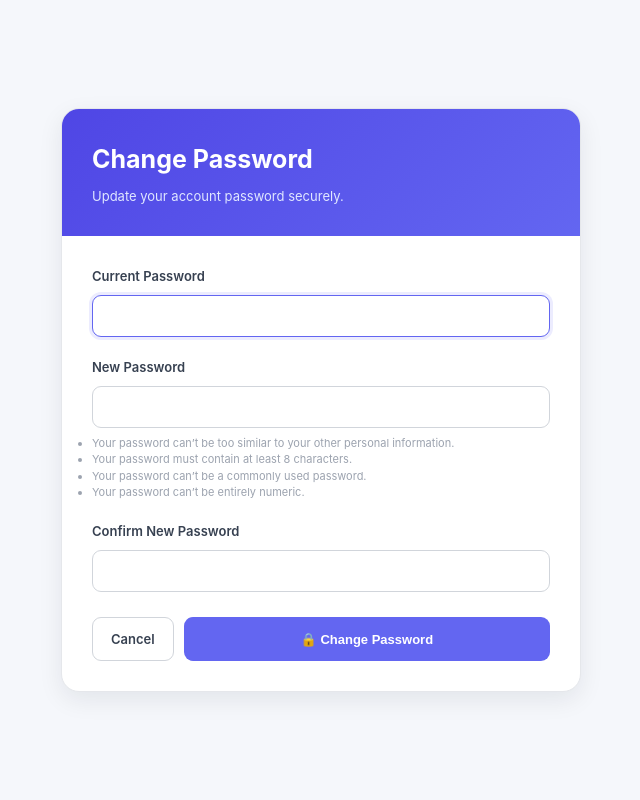
After one commit to Yash478git/Expense_Tracker, a Django app: page /profile/change-password/ in a window 1280 px wide. The commit adds this page. Shown: the whole page, without its empty margins (319-959 px from the left). Run offline with Django 5.2, Linux system fonts and the light colour scheme; the visitor is signed in with stand-in values (Sample User, id 1); parts of the project's set-up code (start-up, migrations or seed data) failed here and were passed over.

Commit message:
Add change password feature

```diff
--- a/tracker/forms.py
+++ b/tracker/forms.py
@@ -1,5 +1,5 @@
 from django import forms
-from django.contrib.auth.forms import UserCreationForm
+from django.contrib.auth.forms import UserCreationForm, PasswordChangeForm
 from django.contrib.auth.models import User
 
 from .models import Budget, Category, Transaction, UserProfile
@@ -188,3 +188,6 @@ class BudgetForm(forms.ModelForm):
                 is_active=True
             )
         )
+
+class CustomPasswordChangeForm(PasswordChangeForm):
+    pass
--- /dev/null
+++ b/tracker/templates/tracker/change_password.html
@@ -0,0 +1,448 @@
+{% load static %}
+
+<!DOCTYPE html>
+<html lang="en">
+
+<head>
+
+    <meta charset="UTF-8">
+
+    <meta
+        name="viewport"
+        content="width=device-width, initial-scale=1.0"
+    >
+
+    <title>Change Password - Expense Tracker</title>
+
+    <link
+        rel="stylesheet"
+        href="{% static 'tracker/css/style.css' %}"
+    >
+
+    <!-- Expense Tracker Favicon -->
+    <link
+        rel="icon"
+        type="image/png"
+        href="{% static 'tracker/favicon.png' %}?v=3"
+    >
+
+    <link
+        rel="shortcut icon"
+        href="{% static 'tracker/favicon.png' %}?v=3"
+    >
+
+    <style>
+
+        body {
+            background: #f5f7fb;
+        }
+
+
+        .password-page {
+            min-height: 100vh;
+
+            display: flex;
+
+            align-items: center;
+
+            justify-content: center;
+
+            padding: 30px;
+        }
+
+
+        .password-card {
+            width: 100%;
+
+            max-width: 520px;
+
+            background: white;
+
+            border: 1px solid #e5e7eb;
+
+            border-radius: 18px;
+
+            box-shadow: var(--shadow-md);
+
+            overflow: hidden;
+        }
+
+
+        .password-header {
+            padding: 30px;
+
+            background:
+                linear-gradient(
+                    135deg,
+                    #4f46e5,
+                    #6366f1
+                );
+
+            color: white;
+        }
+
+
+        .password-header h1 {
+            margin: 0 0 7px;
+
+            font-size: 25px;
+        }
+
+
+        .password-header p {
+            margin: 0;
+
+            font-size: 13px;
+
+            color: #e0e7ff;
+        }
+
+
+        .password-body {
+            padding: 30px;
+        }
+
+
+        .form-group {
+            margin-bottom: 20px;
+        }
+
+
+        .form-group label {
+            display: block;
+
+            margin-bottom: 8px;
+
+            color: #374151;
+
+            font-size: 13px;
+
+            font-weight: 600;
+        }
+
+
+        .form-group input {
+            width: 100%;
+
+            box-sizing: border-box;
+
+            padding: 12px 14px;
+
+            border: 1px solid #d1d5db;
+
+            border-radius: 9px;
+
+            background: white;
+
+            color: #111827;
+
+            font-size: 14px;
+
+            outline: none;
+
+            transition: 0.2s ease;
+        }
+
+
+        .form-group input:focus {
+            border-color: #6366f1;
+
+            box-shadow:
+                0 0 0 3px
+                rgba(99, 102, 241, 0.12);
+        }
+
+
+        .field-error {
+            margin-top: 7px;
+
+            color: #dc2626;
+
+            font-size: 12px;
+        }
+
+
+        .form-error {
+            margin-bottom: 20px;
+
+            padding: 12px 14px;
+
+            border-radius: 9px;
+
+            background: #fef2f2;
+
+            border: 1px solid #fecaca;
+
+            color: #b91c1c;
+
+            font-size: 13px;
+        }
+
+
+        .password-help {
+            margin-top: 7px;
+
+            color: #9ca3af;
+
+            font-size: 11px;
+
+            line-height: 1.5;
+        }
+
+
+        .button-row {
+            display: flex;
+
+            gap: 10px;
+
+            margin-top: 25px;
+        }
+
+
+        .btn {
+            display: inline-flex;
+
+            align-items: center;
+
+            justify-content: center;
+
+            text-decoration: none;
+
+            border: none;
+
+            border-radius: 9px;
+
+            padding: 11px 18px;
+
+            font-size: 13px;
+
+            font-weight: 600;
+
+            cursor: pointer;
+
+            transition: 0.2s ease;
+        }
+
+
+        .btn-primary {
+            background: #6366f1;
+
+            color: white;
+
+            flex: 1;
+        }
+
+
+        .btn-primary:hover {
+            background: #4f46e5;
+
+            transform: translateY(-1px);
+        }
+
+
+        .btn-secondary {
+            background: white;
+
+            color: #374151;
+
+            border: 1px solid #d1d5db;
+        }
+
+
+        .btn-secondary:hover {
+            border-color: #6366f1;
+
+            color: #4f46e5;
+
+            background: #f9faff;
+        }
+
+
+        @media (max-width: 600px) {
+
+            .password-page {
+                padding: 15px;
+            }
+
+
+            .password-header,
+            .password-body {
+                padding: 22px;
+            }
+
+
+            .button-row {
+                flex-direction: column;
+            }
+
+
+            .btn {
+                width: 100%;
+            }
+
+        }
+
+    </style>
+
+</head>
+
+
+<body>
+
+    <div class="password-page">
+
+        <div class="password-card">
+
+
+            <!-- HEADER -->
+
+            <div class="password-header">
+
+                <h1>
+                    Change Password
+                </h1>
+
+                <p>
+                    Update your account password securely.
+                </p>
+
+            </div>
+
+
+            <!-- FORM -->
+
+            <div class="password-body">
+
+                <form
+                    method="POST"
+                    novalidate
+                >
+
+                    {% csrf_token %}
+
+
+                    {% if form.non_field_errors %}
+
+                        <div class="form-error">
+
+                            {% for error in form.non_field_errors %}
+
+                                {{ error }}
+
+                            {% endfor %}
+
+                        </div>
+
+                    {% endif %}
+
+
+                    <!-- CURRENT PASSWORD -->
+
+                    <div class="form-group">
+
+                        <label
+                            for="{{ form.old_password.id_for_label }}"
+                        >
+                            Current Password
+                        </label>
+
+                        {{ form.old_password }}
+
+                        {% for error in form.old_password.errors %}
+
+                            <div class="field-error">
+                                {{ error }}
+                            </div>
+
+                        {% endfor %}
+
+                    </div>
+
+
+                    <!-- NEW PASSWORD -->
+
+                    <div class="form-group">
+
+                        <label
+                            for="{{ form.new_password1.id_for_label }}"
+                        >
+                            New Password
+                        </label>
+
+                        {{ form.new_password1 }}
+
+                        {% if form.new_password1.help_text %}
+
+                            <div class="password-help">
+                                {{ form.new_password1.help_text|safe }}
+                            </div>
+
+                        {% endif %}
+
+                        {% for error in form.new_password1.errors %}
+
+                            <div class="field-error">
+                                {{ error }}
+                            </div>
+
+                        {% endfor %}
+
+                    </div>
+
+
+                    <!-- CONFIRM PASSWORD -->
+
+                    <div class="form-group">
+
+                        <label
+                            for="{{ form.new_password2.id_for_label }}"
+                        >
+                            Confirm New Password
+                        </label>
+
+                        {{ form.new_password2 }}
+
+                        {% for error in form.new_password2.errors %}
+
+                            <div class="field-error">
+                                {{ error }}
+                            </div>
+
+                        {% endfor %}
+
+                    </div>
+
+
+                    <!-- BUTTONS -->
+
+                    <div class="button-row">
+
+                        <a
+                            href="{% url 'profile' %}"
+                            class="btn btn-secondary"
+                        >
+                            Cancel
+                        </a>
+
+
+                        <button
+                            type="submit"
+                            class="btn btn-primary"
+                        >
+                            🔒 Change Password
+                        </button>
+
+                    </div>
+
+                </form>
+
+            </div>
+
+
+        </div>
+
+    </div>
+
+</body>
+
+</html>
--- a/tracker/urls.py
+++ b/tracker/urls.py
@@ -7,6 +7,11 @@ urlpatterns = [
     path('register/', views.register, name='register'),
     path('login/', views.user_login, name='login'),
     path('profile/', views.profile, name='profile'),
+    path(
+    'profile/change-password/',
+    views.change_password,
+    name='change_password'
+),
     path('dashboard/', views.dashboard, name='dashboard'),
     path('logout/', views.user_logout, name='logout'),
 
--- a/tracker/views.py
+++ b/tracker/views.py
@@ -7,9 +7,11 @@ from django.db import models
 from datetime import timedelta
 from django.utils import timezone
 from django.contrib.auth.models import User
+from django.contrib.auth import update_session_auth_hash
 
 from .forms import (
     BudgetForm,
+    CustomPasswordChangeForm,
     ProfileForm,
     RegistrationForm,
     TransactionForm,
@@ -100,6 +102,35 @@ def profile(request):
         {
             'form': form,
         }
+    )
+
+@login_required
+def change_password(request):
+    if request.method == 'POST':
+        form = CustomPasswordChangeForm(
+            user=request.user,
+            data=request.POST
+        )
+
+        if form.is_valid():
+            user = form.save()
+
+            # Keep the user logged in after changing the password.
+            update_session_auth_hash(request, user)
+
+            messages.success(
+                request,
+                'Your password has been changed successfully.'
+            )
+
+            return redirect('profile')
+    else:
+        form = CustomPasswordChangeForm(user=request.user)
+
+    return render(
+        request,
+        'tracker/change_password.html',
+        {'form': form}
     )
 @login_required
 def dashboard(request):
```
Also changed, not shown: tracker/templates/tracker/profile.html (+87 -15 lines).
